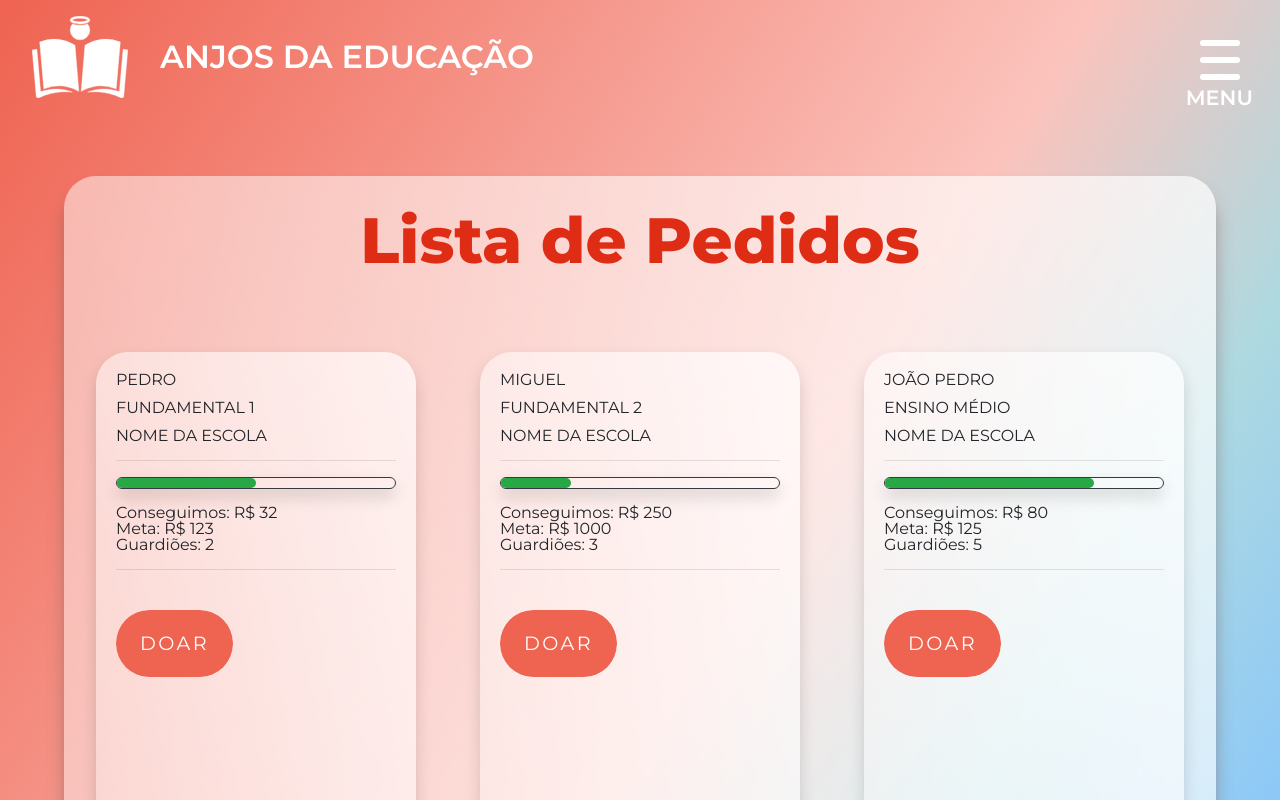
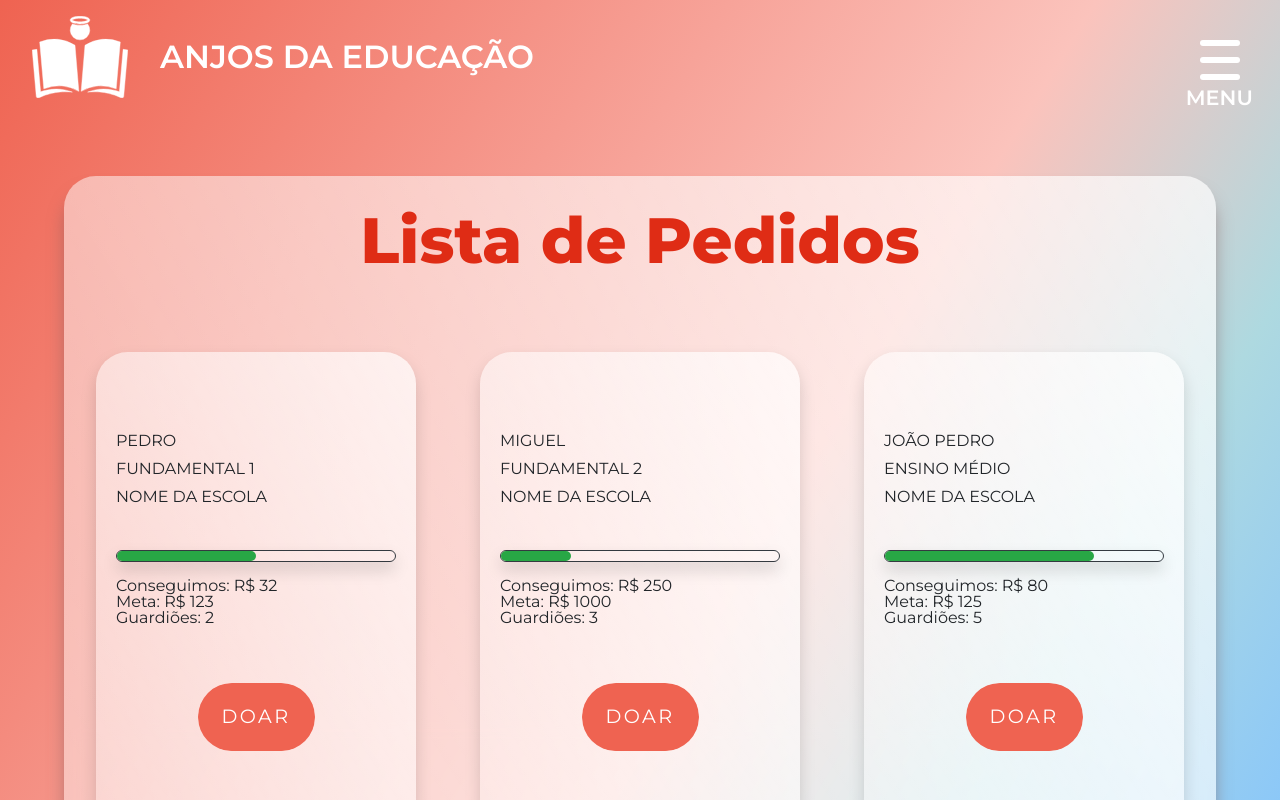
Before and after one commit to bob-mw/anjosDaEducacao, a React (Create React App) app: page /wishList in a window 1280 px wide. Shown: the top 800 px of the page. Built offline with nearby package versions, Linux system fonts and the light colour scheme.

Commit message:
Button centered in Card

```diff
--- a/src/components/ChildrenCards/index.jsx
+++ b/src/components/ChildrenCards/index.jsx
@@ -9,7 +9,6 @@ const ChildrenCards = () => {
             {
                 dataChildrens.map((children, index) => (
                     <S.Card key={index}>
-                        <div className="card-body">
                         <h3 className="card-title text-uppercase">{children.name}</h3>
                         <p className="card-title text-uppercase">{(children.teaching === "EF") && "Ensino Infantil" || (children.teaching === "F1") && "Fundamental 1" || (children.teaching === "F2") && "Fundamental 2" || (children.teaching === "EM") && "Ensino Médio" }</p>
                         <p className="card-title text-uppercase">{children.schoolName}</p>
@@ -44,7 +43,6 @@ const ChildrenCards = () => {
                         <hr />
 
                         <S.Button href="/littleCow"> Doar</S.Button>
-                        </div>
                     </S.Card>
                 ))
             }
--- a/src/components/ChildrenCards/styled.jsx
+++ b/src/components/ChildrenCards/styled.jsx
@@ -21,9 +21,11 @@ export const List = styled.ul`
 export const Card = styled.li`
 	position: relative;
     height: 30rem;
+	padding: 1.25rem;
 	justify-self: stretch;
 
 	display: flex;
+	flex: 1 1 auto;
 	flex-direction: column;
 	justify-content: center;
 
@@ -37,19 +39,20 @@ export const Button = styled.a`
     font-size: 1.2rem;
     text-decoration: none !important;
     cursor: pointer;
+	text-transform: uppercase;
+	letter-spacing: .15rem;
+	transition: all .3s;
+
     display: inline-block;
 	padding: 1.5rem;
     margin-top: 1.5rem;
 	border-radius: 2rem;
     border: none;
 	color: #fff;
-	text-transform: uppercase;
-	letter-spacing: .15rem;
-	transition: all .3s;
 	position: relative;
 	overflow: hidden;
 	z-index: 1;
-    justify-self: center;
+    align-self: center;
 
 	&:after {
 		content: '';
```
Lines whose indentation alone changed are shown as unchanged.
